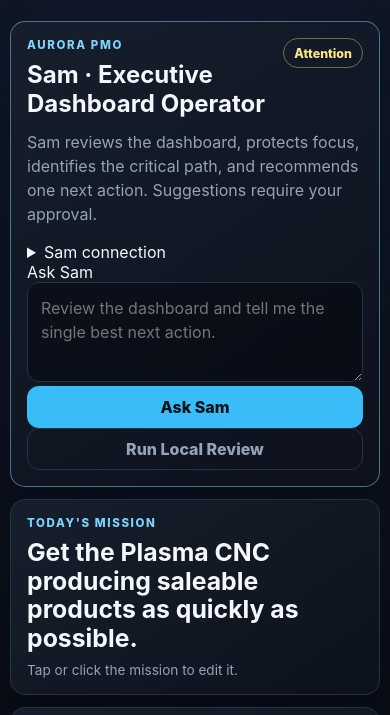
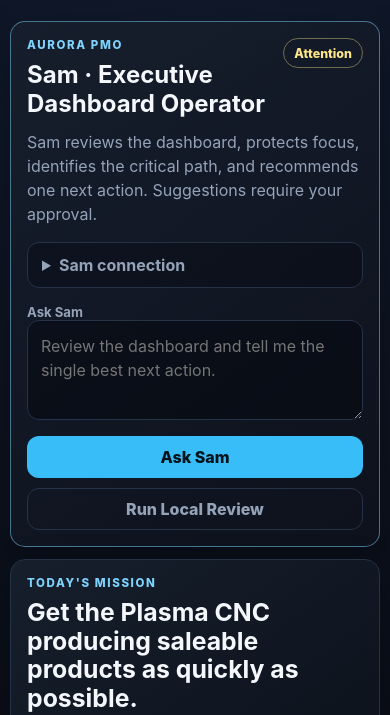
Before and after one commit to mazternhell/aurora-os, a plain HTML site: page index.html in a window 390 px wide. Shown: the part 129-844 px from the top of the page. Drawn offline with Linux system fonts and the light colour scheme.

Commit message:
style: add responsive Sam connection controls

```diff
--- a/styles.css
+++ b/styles.css
@@ -18,7 +18,7 @@
 * { box-sizing: border-box; }
 html { font-family: Inter, ui-sans-serif, system-ui, -apple-system, BlinkMacSystemFont, "Segoe UI", sans-serif; }
 body { margin: 0; min-height: 100vh; background: radial-gradient(circle at top, #111a2d 0, var(--bg) 42%); color: var(--text); }
-button, textarea { font: inherit; }
+button, textarea, input { font: inherit; }
 button { cursor: pointer; }
 
 .topbar { max-width: 1120px; margin: 0 auto; padding: 28px 20px 12px; display: flex; align-items: center; justify-content: space-between; gap: 16px; }
@@ -38,6 +38,7 @@ h3 { font-size: 1rem; }
 .two-column { display: grid; grid-template-columns: repeat(2, minmax(0, 1fr)); gap: 16px; }
 .button { border: 0; border-radius: 12px; padding: 10px 14px; background: var(--accent-strong); color: #03131b; font-weight: 800; }
 .button:hover { filter: brightness(1.08); }
+.button:disabled { cursor: wait; opacity: .65; }
 .button.secondary { background: transparent; color: var(--muted); border: 1px solid var(--border); }
 
 .agent-card { border-color: rgba(125,211,252,.5); }
@@ -45,6 +46,13 @@ h3 { font-size: 1rem; }
 .status-badge { display: inline-flex; align-items: center; min-height: 30px; padding: 6px 10px; border: 1px solid var(--border); border-radius: 999px; color: var(--muted); font-size: .78rem; font-weight: 800; }
 .status-badge.attention { color: var(--warning); border-color: rgba(253,230,138,.4); }
 .status-badge.clear { color: var(--success); border-color: rgba(134,239,172,.4); }
+.connection-settings { margin: 0 0 16px; padding: 12px 14px; border: 1px solid var(--border); border-radius: 12px; background: rgba(4,8,15,.35); }
+.connection-settings summary { cursor: pointer; color: var(--muted); font-weight: 700; }
+.settings-grid { display: grid; grid-template-columns: 1fr 1fr; gap: 12px; margin-top: 14px; }
+.settings-grid label, .sam-message-label { display: grid; gap: 7px; color: var(--muted); font-size: .82rem; font-weight: 700; }
+.settings-grid input { width: 100%; min-width: 0; border: 1px solid var(--border); border-radius: 10px; background: rgba(4,8,15,.55); color: var(--text); padding: 11px 12px; outline: none; }
+.settings-grid input:focus { border-color: var(--accent-strong); }
+.agent-actions { display: flex; gap: 10px; margin-top: 12px; }
 .pmo-report { display: none; margin-top: 16px; padding: 14px; border-radius: 12px; background: rgba(4,8,15,.55); border: 1px solid var(--border); line-height: 1.5; }
 .pmo-report.visible { display: block; }
 .pmo-report strong { color: var(--accent); }
@@ -78,12 +86,12 @@ footer { padding: 0 20px 28px; color: var(--muted); text-align: center; font-siz
   .topbar { align-items: flex-start; padding-top: 20px; }
   .shell { width: min(100% - 20px, 1120px); gap: 12px; }
   .card, .mission-card { padding: 16px; border-radius: 15px; }
-  .two-column { grid-template-columns: 1fr; gap: 12px; }
+  .two-column, .settings-grid { grid-template-columns: 1fr; gap: 12px; }
   .section-head { align-items: flex-start; }
   .milestone { grid-template-columns: 1fr auto; }
   .milestone time { grid-column: 1 / -1; }
   .button { min-height: 42px; }
-  .agent-card .button { width: 100%; }
+  .agent-actions { display: grid; grid-template-columns: 1fr; }
 }
 
 @media (max-width: 420px) {
```
